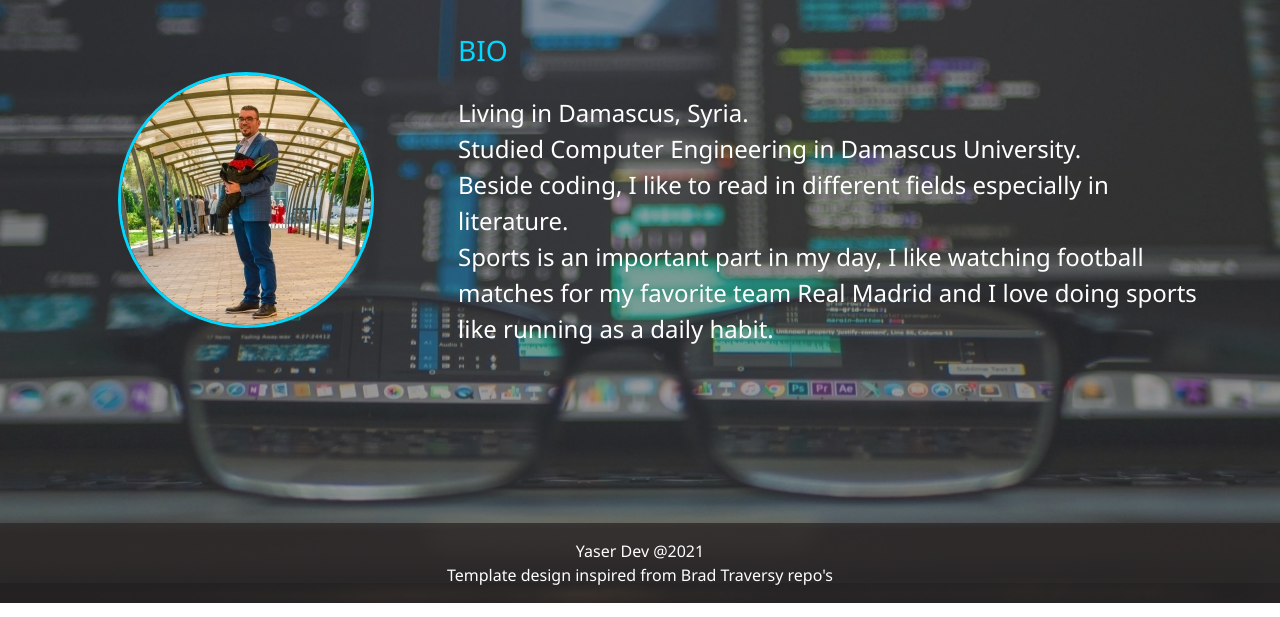
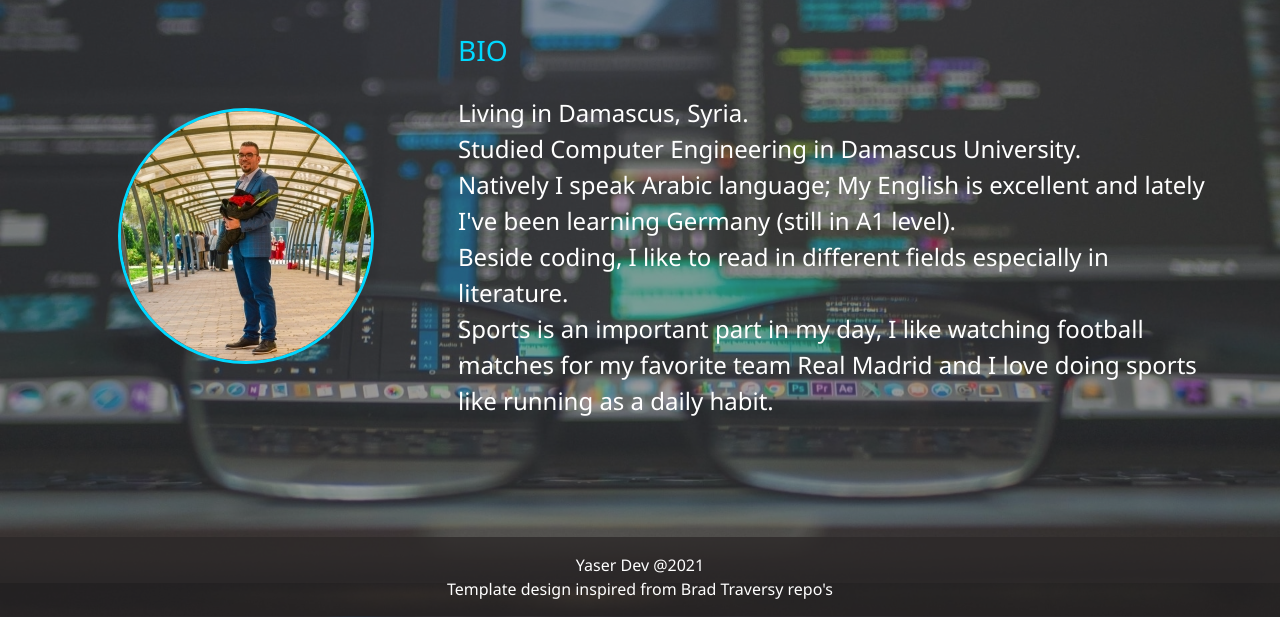
Before and after one commit to yaser-alazm/portfolio-new, a website: page dist/about.html in a window 1280 px wide. Shown: the part 217-834 px from the top of the page. Drawn offline with Linux system fonts and the light colour scheme.

Commit message:
edit about text

```diff
--- a/dist/about.html
+++ b/dist/about.html
@@ -53,8 +53,9 @@
           <p>
             Living in Damascus, Syria.</br>
             Studied Computer Engineering in Damascus University.</br>
+            Natively I speak Arabic language; My English is excellent and lately I've been learning Germany (still in A1 level).<br>
             Beside coding, I like to read in different fields especially in literature.</br>
-            Sports is an important part in my day, I like watching football matches for my favorite team Real Madrid and I love doing sports like running as a daily habit.
+            Sports is an important part in my day, I like watching football matches for my favorite team Real Madrid and I love doing sports like running as a daily habit.<br>
           </p>
         </div>
 
```
